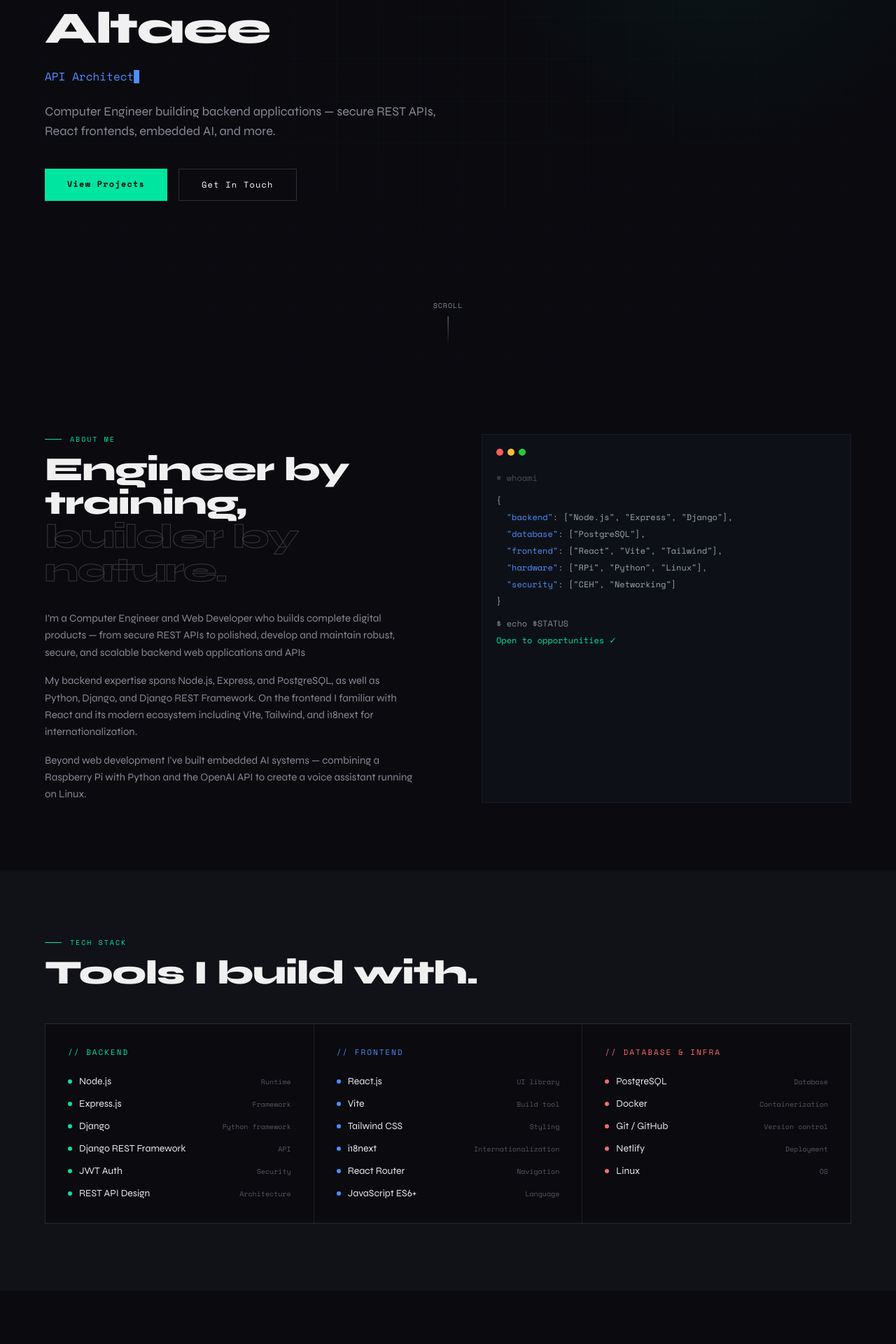
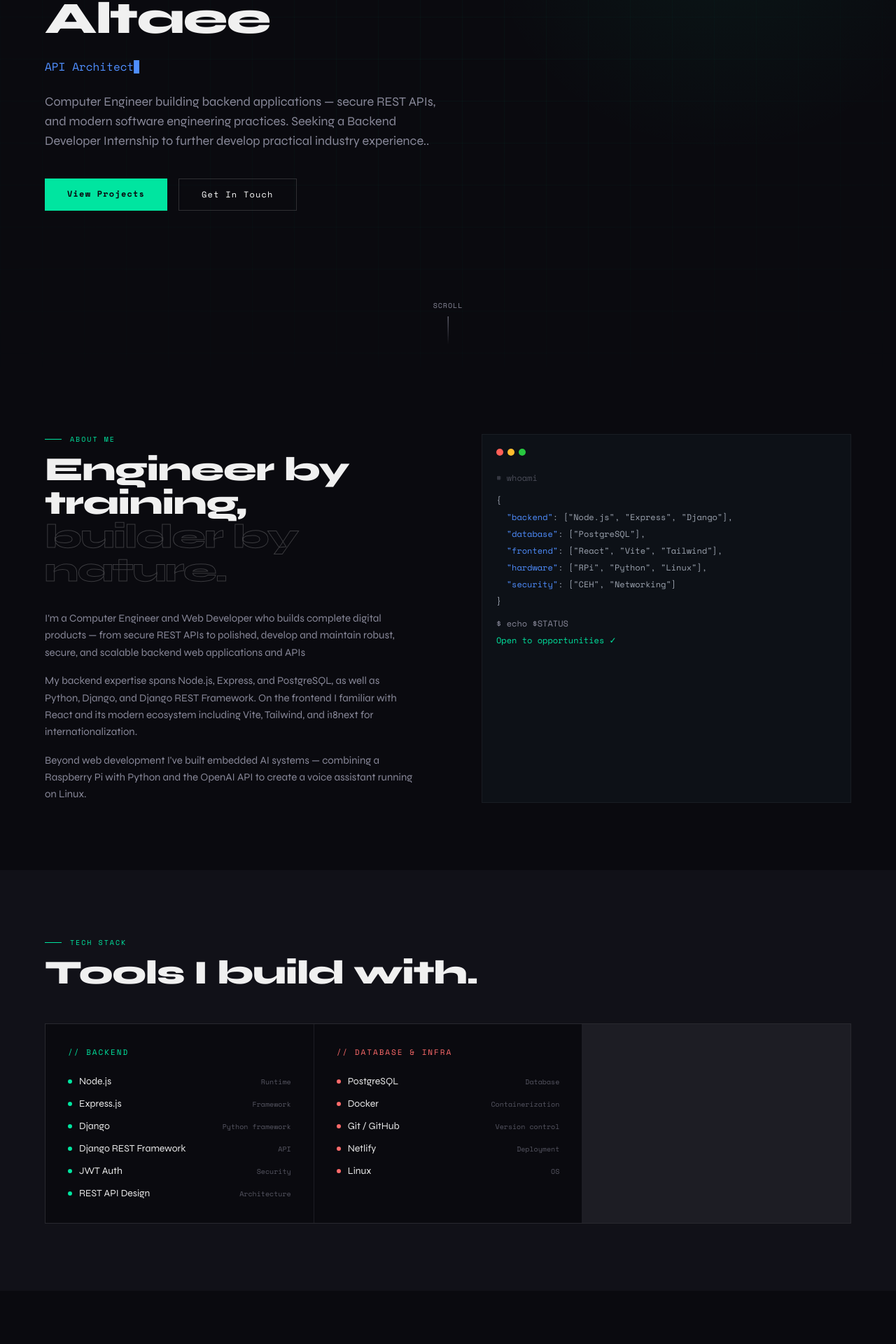
Before and after one commit to hibaaltaee/portfolio, a React (Vite) app: page / in a window 1280 px wide. Shown: the part 276-2196 px from the top of the page at 70% size. Built offline with nearby package versions, Linux system fonts and the light colour scheme.

Commit message:
change status

```diff
--- a/src/components/Hero.jsx
+++ b/src/components/Hero.jsx
@@ -64,7 +64,7 @@ export default function Hero() {
 
         <p className="text-muted leading-relaxed mb-10 max-w-xl text-base md:text-lg">
           Computer Engineer building backend applications — secure REST APIs,
-          React frontends, embedded AI, and more.
+          and modern software engineering practices. Seeking a Backend Developer Internship to further develop practical industry experience..
         </p>
 
         <div className="flex flex-wrap gap-4 mb-16">
--- a/src/data/portfolio.js
+++ b/src/data/portfolio.js
@@ -30,18 +30,7 @@ export const stack = [
       { name: 'REST API Design', note: 'Architecture' },
     ],
   },
-  {
-    category: 'Frontend',
-    color: 'accent2',
-    items: [
-      { name: 'React.js', note: 'UI library' },
-      { name: 'Vite', note: 'Build tool' },
-      { name: 'Tailwind CSS', note: 'Styling' },
-      { name: 'i18next', note: 'Internationalization' },
-      { name: 'React Router', note: 'Navigation' },
-      { name: 'JavaScript ES6+', note: 'Language' },
-    ],
-  },
+
   {
     category: 'Database & Infra',
     color: 'accent3',
```
